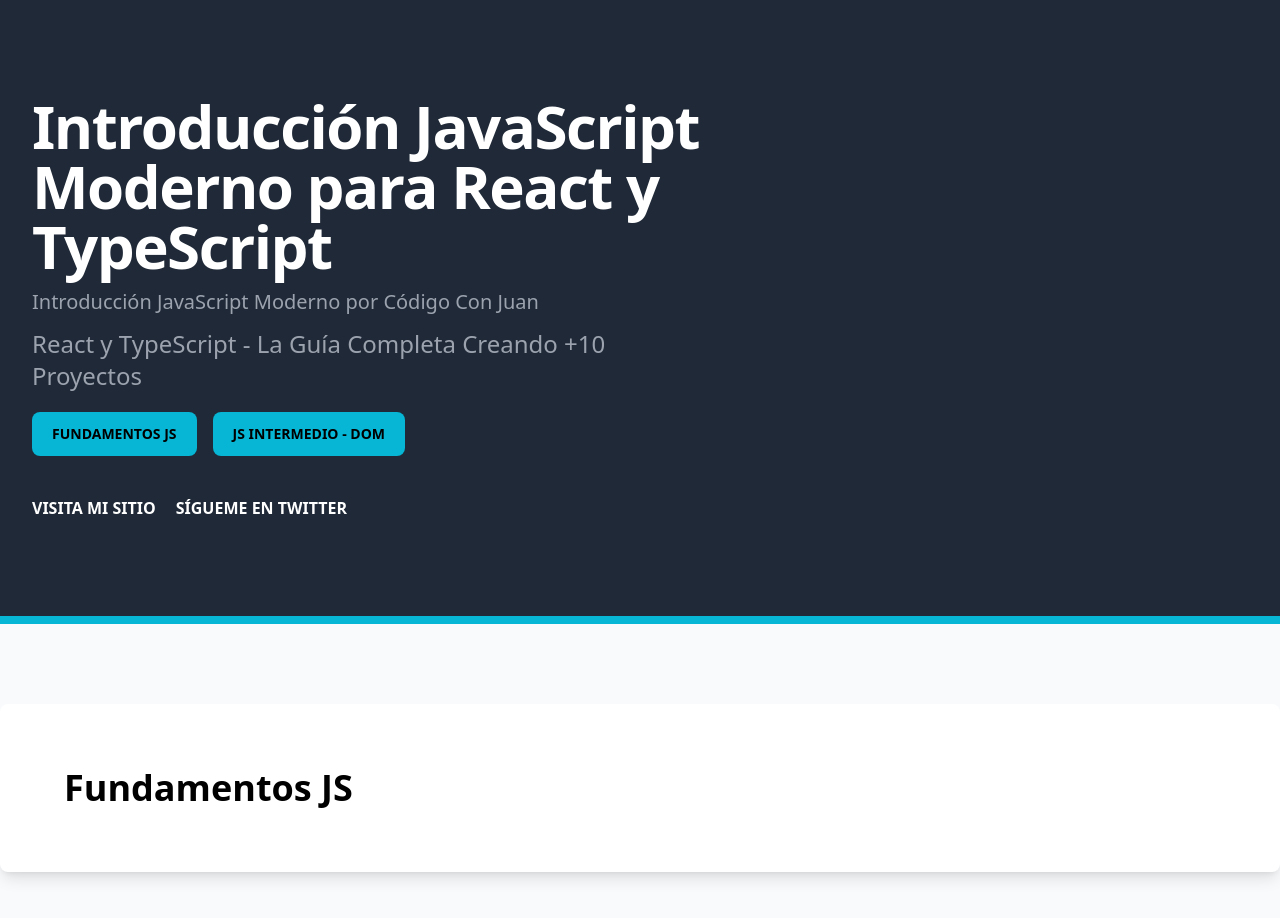
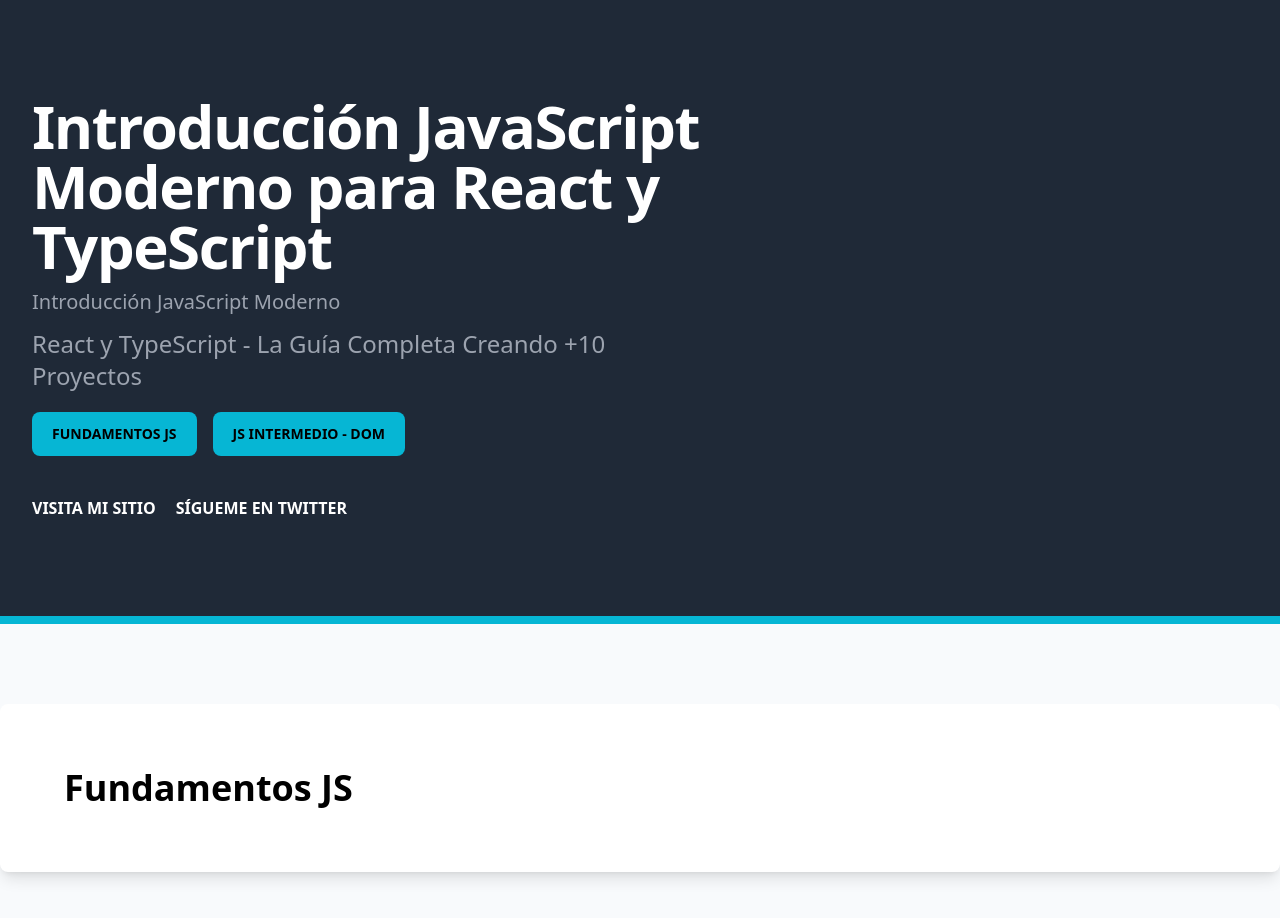
Before and after one commit to eduardo343/Activities-with-your-explanation, a plain HTML site: page FundamentosJS/index.html in a window 1280 px wide. Drawn offline with Linux system fonts and the light colour scheme.

Commit message:
perdon por este mini cambio

```diff
--- a/FundamentosJS/index.html
+++ b/FundamentosJS/index.html
@@ -2,7 +2,7 @@
 <html lang="es">
     <head>
         <meta charset="utf-8">
-        <title>Aprendiendo JavaScript Moderno - Codigo Con Juan</title>
+        <title>Aprendiendo JavaScript Moderno </title>
         <link rel="stylesheet" href="css/output.css">
     </head>
     <body class="bg-slate-50">
@@ -13,7 +13,7 @@
                         Introducción JavaScript Moderno para React y TypeScript
                     </h2>
                     <p class="mt-3 text-xl text-gray-400">
-                        Introducción JavaScript Moderno por Código Con Juan
+                        Introducción JavaScript Moderno
                     </p>
                     <p class="mt-3 text-2xl text-gray-400">
                         React y TypeScript - La Guía Completa Creando +10 Proyectos
```
